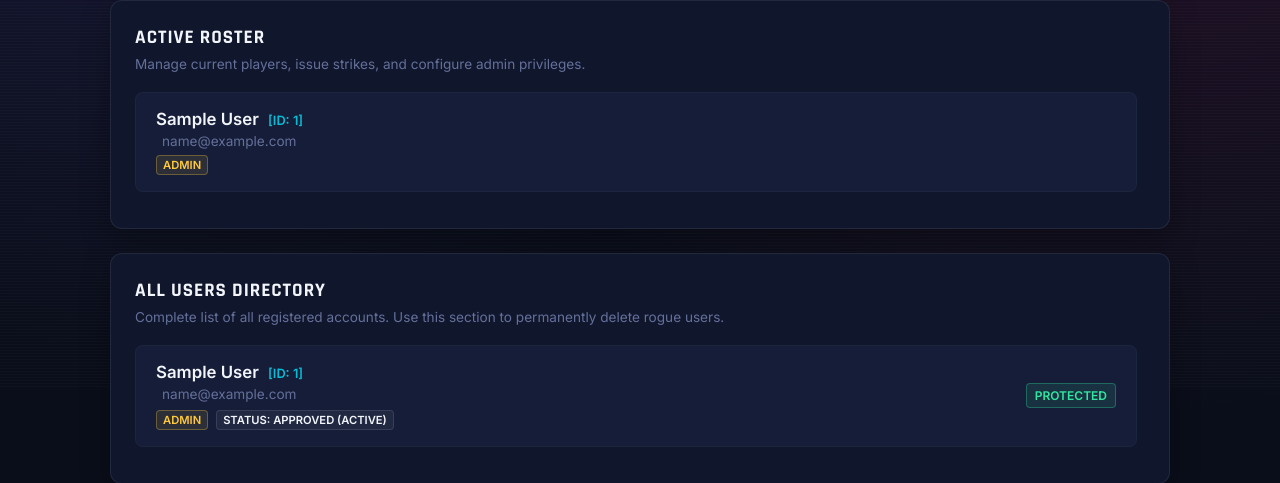
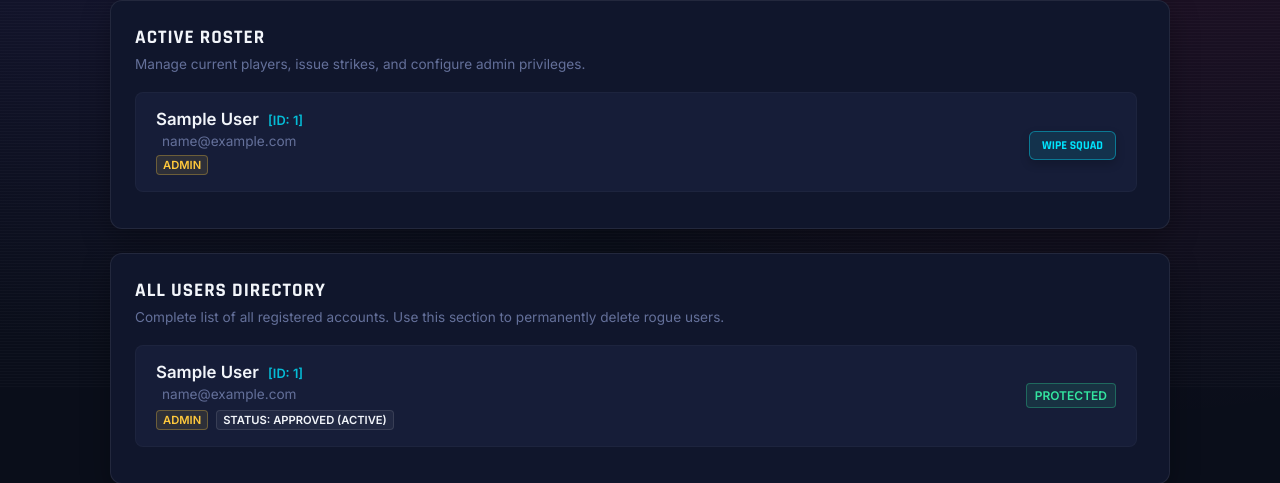
Before and after one commit to Emmanuel-Onyenwe/Efootball-League, a Flask app: template templates/admin.html in a window 1280 px wide. Shown: the part 412-895 px from the top of the page. Run offline with Flask 3, Linux system fonts and the light colour scheme; tables that the repository leaves empty hold one stand-in row (values such as "Sample post"); the template is opened without the code that fills it: values that come from a table or form of the project are taken from there, most other values are stand-ins (such as "Sample title", 1, 10 or a date in 2020).

Commit message:
Update admin.html

```diff
--- a/templates/admin.html
+++ b/templates/admin.html
@@ -224,6 +224,14 @@
                 </form>
                 {% endif %}
                 {% endif %}
+
+                <!-- NEW INDIVIDUAL SQUAD WIPE BUTTON -->
+                {% if user.squad_img %}
+                <form action="{{ url_for('wipe_user_squad', user_id=user.id) }}" method="POST" style="margin:0;">
+                  <button type="submit" class="btn" style="background: rgba(0, 229, 255, 0.1); color: var(--cyan); border: 1px solid rgba(0, 229, 255, 0.4); padding: 6px 12px; font-size: 0.75rem;" onclick="return confirm('Wipe the squad screenshot for {{ user.name }} so they can re-upload?');">Wipe Squad</button>
+                </form>
+                {% endif %}
+
               </div>
             </div>
           {% endfor %}
```
